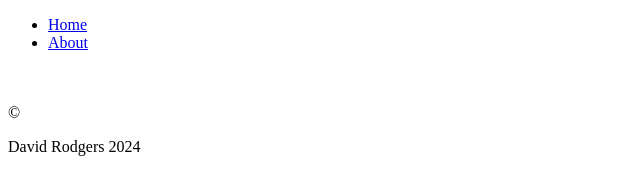
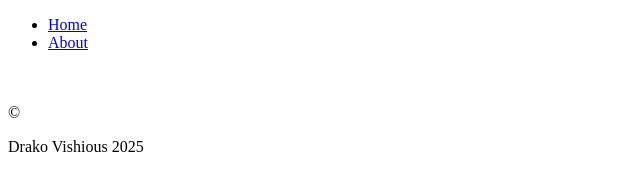
Before and after one commit to Drako-Vishious/Drakos-cs50-Learning, a plain HTML site: page hdocs/template.html in a window 1280 px wide. Shown: the full height of the page, 0-640 px from the left. Drawn offline with Linux system fonts and the light colour scheme.

Commit message:
Update 0.0.1B
Updated Footer in TEMPLATE html page for the correct year of date.

```diff
--- a/hdocs/template.html
+++ b/hdocs/template.html
@@ -22,7 +22,7 @@
     </main>
     <br>
     <footer>
-        &copy;<p>David Rodgers 2024</p>
+        &copy;<p>Drako Vishious 2025</p>
     </footer>
 </body>
 </html>
```
Also changed, not shown: 1 other file.
